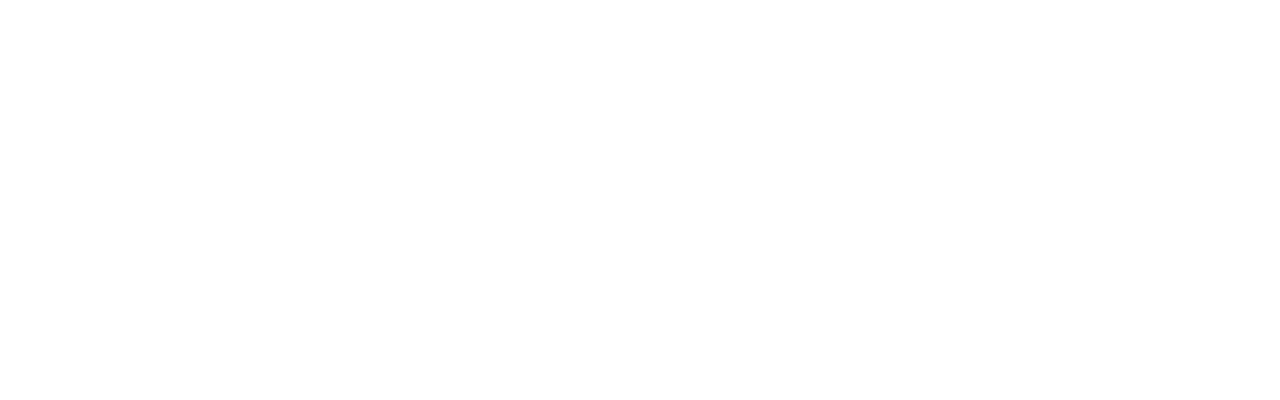
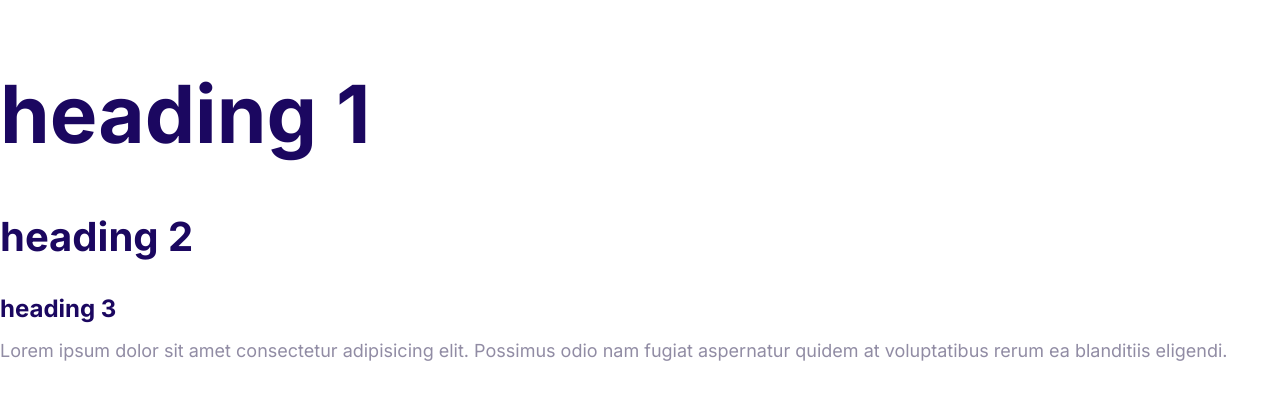
Before and after one commit to Adityaraphael/adit1stproject, a plain HTML site: page index.html in a window 1280 px wide. Drawn offline with Linux system fonts and the light colour scheme.

Commit message:
define the styles for the fonts

```diff
--- a/CSS/style.css
+++ b/CSS/style.css
@@ -1,3 +1,5 @@
+html{ font-size: 62.5%;}
+
 :root{
     --color-primary: #2584ff;
     --color-secodary: #00d9ff;
@@ -6,3 +8,34 @@
     --color-body: #918ca4;
 
 }
+body{
+    font-family: Inter, Arial, Helvetica, sans-serif;
+    font-size: 2.4rem;
+    line-height: 1.5;
+    color: var(--color-body);
+}
+
+h1,h2,h3{
+    color: var(--color-headings);
+    margin-bottom: 1rem;
+}
+h1 {
+    font-size: 7rem;
+}
+
+h2 {
+    font-size: 4rem;
+}
+
+h3{
+    font-size: 3rem;
+}
+p{ margin-top: 0;}
+
+@media screen and (min-width: 1024px){
+    body{
+        font-size: 1.8rem;}
+    h1{ font-size: 8rem;}
+    h2{ font-size: 4rem;}
+    h3{ font-size: 2.4rem;}
+}
--- a/index.html
+++ b/index.html
@@ -5,10 +5,17 @@
     <meta http-equiv="X-UA-Compatible" content="IE=edge">
     <meta name="viewport" content="width=device-width, initial-scale=1.0">
     <title>Document</title>
+    <link rel="preconnect" href="https://fonts.googleapis.com">
+    <link rel="preconnect" href="https://fonts.gstatic.com" crossorigin>
+    <link href="https://fonts.googleapis.com/css2?family=Inter:wght@400;700&family=Open+Sans:wght@400;700&display=swap" rel="stylesheet">
     <link rel="stylesheet" href="CSS/normalize CSS.css">
     <link rel="stylesheet" href="CSS/style.css">
 </head>
 <body>
-
+    <h1>heading 1</h1>
+    <h2>heading 2</h2>
+    <h3>heading 3</h3>
+    <p>Lorem ipsum dolor sit amet consectetur adipisicing elit. Possimus odio nam fugiat aspernatur quidem at voluptatibus rerum ea blanditiis eligendi.
+    </p>
 </body>
 </html>
```
